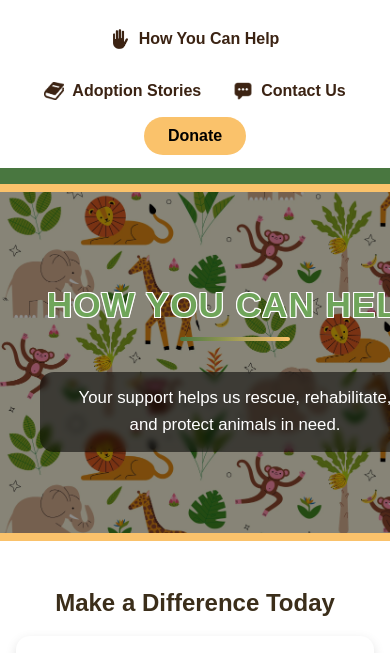
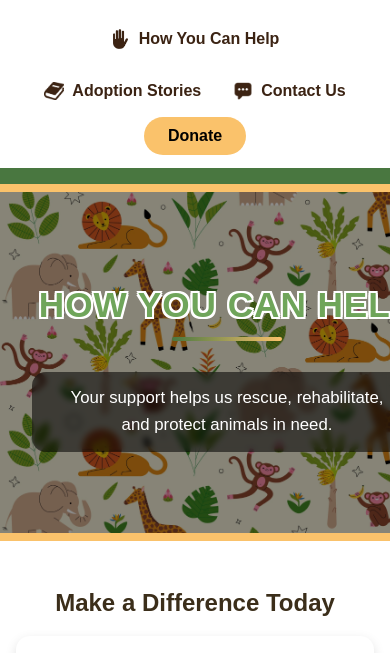
Before and after one commit to LiamKD/Jungle-Pals, a plain HTML site: page help.html in a window 390 px wide. Shown: the part 128-781 px from the top of the page. Drawn offline with nearby package versions, Linux system fonts and the light colour scheme.

Commit message:
Update styles.css

```diff
--- a/styles.css
+++ b/styles.css
@@ -1780,25 +1780,3 @@
     text-align: center;
 
   }
-
-@media (max-width: 480px) {
-  .stories-hero,
-  .help-hero {
-    padding-left: 2.5rem;
-    padding-right: 2.5rem;
-  }
-
-  .stories-hero h1,
-  .help-hero h1 {
-    /* a bit smaller outline to avoid clipping */
-    text-shadow:
-      -1px -1px 0 #ffffff,
-       1px -1px 0 #ffffff,
-      -1px  1px 0 #ffffff,
-       1px  1px 0 #ffffff,
-      -1px  0   0 #ffffff,
-       1px  0   0 #ffffff,
-       0   -1px 0 #ffffff,
-       0    1px 0 #ffffff;
-  }
-}
```
